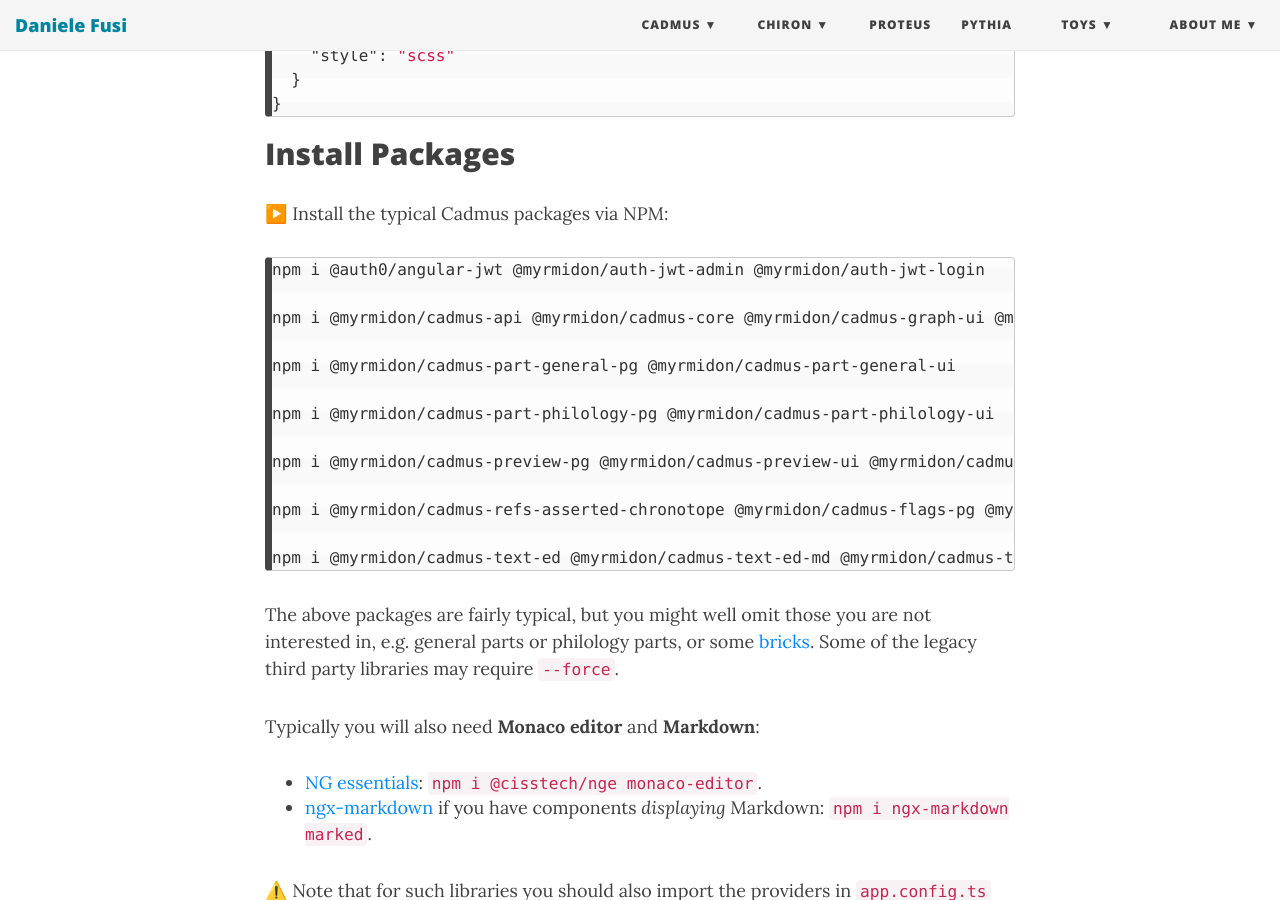
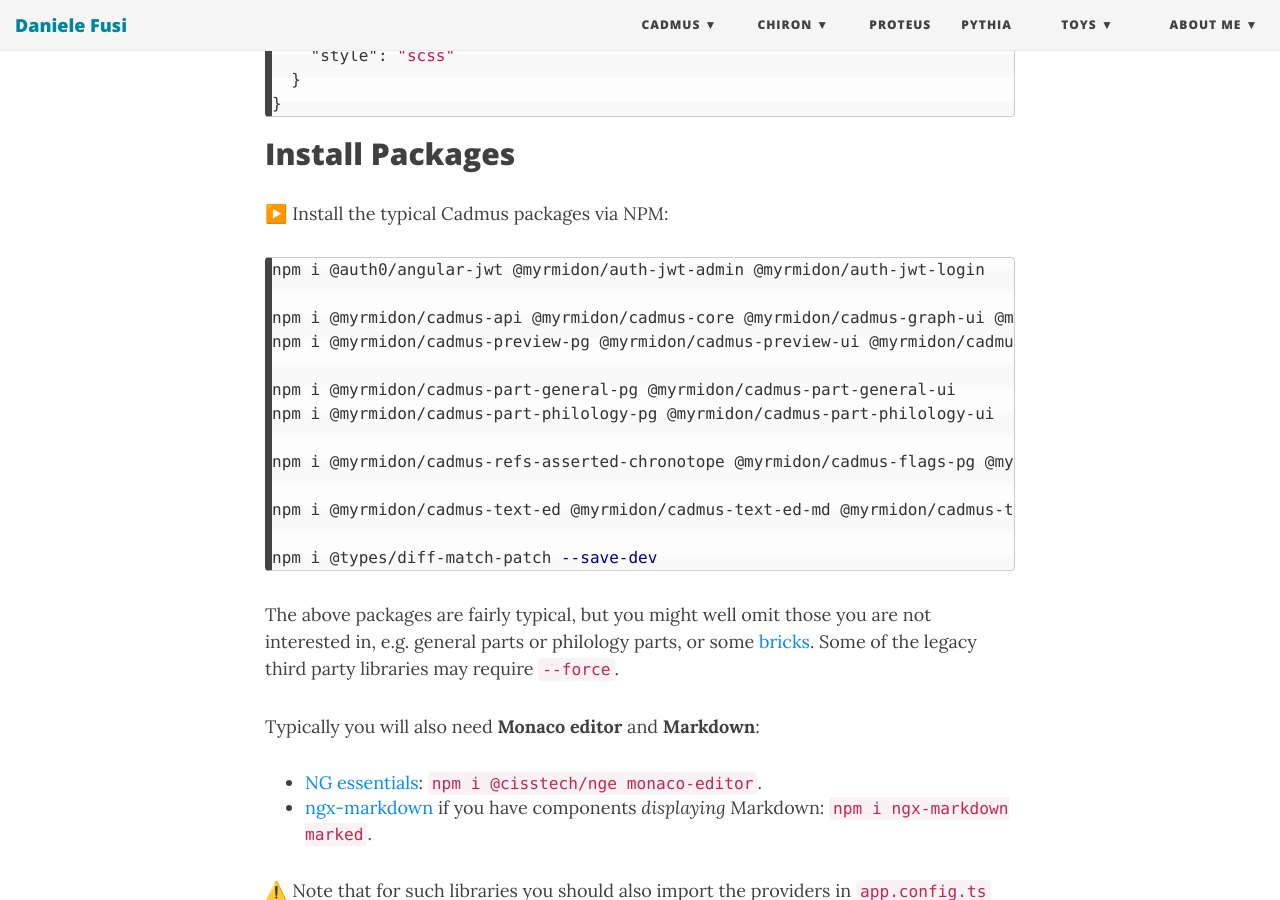
Before and after one commit to Myrmex/overview, a Jekyll site: the page built from cadmus/dev/frontend/app-setup.md, in a window 1280 px wide and 900 px high, scrolled down 3706 px. Built offline with Jekyll 4.4.1, drawn with Linux system fonts in a browser that asks for light colours; nearby versions of some CDN libraries.

Commit message:
Update app-setup.md

````diff
--- a/cadmus/dev/frontend/app-setup.md
+++ b/cadmus/dev/frontend/app-setup.md
@@ -131,16 +131,16 @@ mat-icon.mat-error, mat-icon.mat-warn {
 npm i @auth0/angular-jwt @myrmidon/auth-jwt-admin @myrmidon/auth-jwt-login
 
 npm i @myrmidon/cadmus-api @myrmidon/cadmus-core @myrmidon/cadmus-graph-ui @myrmidon/cadmus-graph-pg @myrmidon/cadmus-item-editor @myrmidon/cadmus-item-list @myrmidon/cadmus-item-search
+npm i @myrmidon/cadmus-preview-pg @myrmidon/cadmus-preview-ui @myrmidon/cadmus-profile-core
 
 npm i @myrmidon/cadmus-part-general-pg @myrmidon/cadmus-part-general-ui
-
 npm i @myrmidon/cadmus-part-philology-pg @myrmidon/cadmus-part-philology-ui
 
-npm i @myrmidon/cadmus-preview-pg @myrmidon/cadmus-preview-ui @myrmidon/cadmus-profile-core
-
-npm i @myrmidon/cadmus-refs-asserted-chronotope @myrmidon/cadmus-flags-pg @myrmidon/cadmus-flags-ui @myrmidon/cadmus-refs-asserted-ids @myrmidon/cadmus-refs-assertion @myrmidon/cadmus-refs-decorated-ids @myrmidon/cadmus-refs-doc-references @myrmidon/cadmus-refs-external-ids @myrmidon/cadmus-refs-historical-date @myrmidon/cadmus-mat-physical-size @myrmidon/cadmus-refs-lookup @myrmidon/cadmus-refs-proper-name @myrmidon/cadmus-state @myrmidon/cadmus-text-block-view @myrmidon/cadmus-thesaurus-editor @myrmidon/cadmus-thesaurus-list @myrmidon/cadmus-thesaurus-ui @myrmidon/cadmus-ui @myrmidon/cadmus-ui-flag-set @myrmidon/cadmus-ui-pg @myrmidon/ngx-mat-tools @myrmidon/ngx-tools @myrmidon/paged-data-browsers @types/diff-match-patch diff-match-patch ts-md5
+npm i @myrmidon/cadmus-refs-asserted-chronotope @myrmidon/cadmus-flags-pg @myrmidon/cadmus-flags-ui @myrmidon/cadmus-refs-asserted-ids @myrmidon/cadmus-refs-assertion @myrmidon/cadmus-refs-decorated-ids @myrmidon/cadmus-refs-doc-references @myrmidon/cadmus-refs-external-ids @myrmidon/cadmus-refs-historical-date @myrmidon/cadmus-mat-physical-size @myrmidon/cadmus-refs-lookup @myrmidon/cadmus-refs-proper-name @myrmidon/cadmus-state @myrmidon/cadmus-text-block-view @myrmidon/cadmus-thesaurus-editor @myrmidon/cadmus-thesaurus-list @myrmidon/cadmus-thesaurus-ui @myrmidon/cadmus-ui @myrmidon/cadmus-ui-flag-set @myrmidon/cadmus-ui-pg @myrmidon/ngx-mat-tools @myrmidon/ngx-tools @myrmidon/paged-data-browsers diff-match-patch ts-md5
 
 npm i @myrmidon/cadmus-text-ed @myrmidon/cadmus-text-ed-md @myrmidon/cadmus-text-ed-txt
+
+npm i @types/diff-match-patch --save-dev
 ```
 
 The above packages are fairly typical, but you might well omit those you are not interested in, e.g. general parts or philology parts, or some [bricks](https://github.com/vedph/cadmus-bricks-shell-v2). Some of the legacy third party libraries may require `--force`.
````
